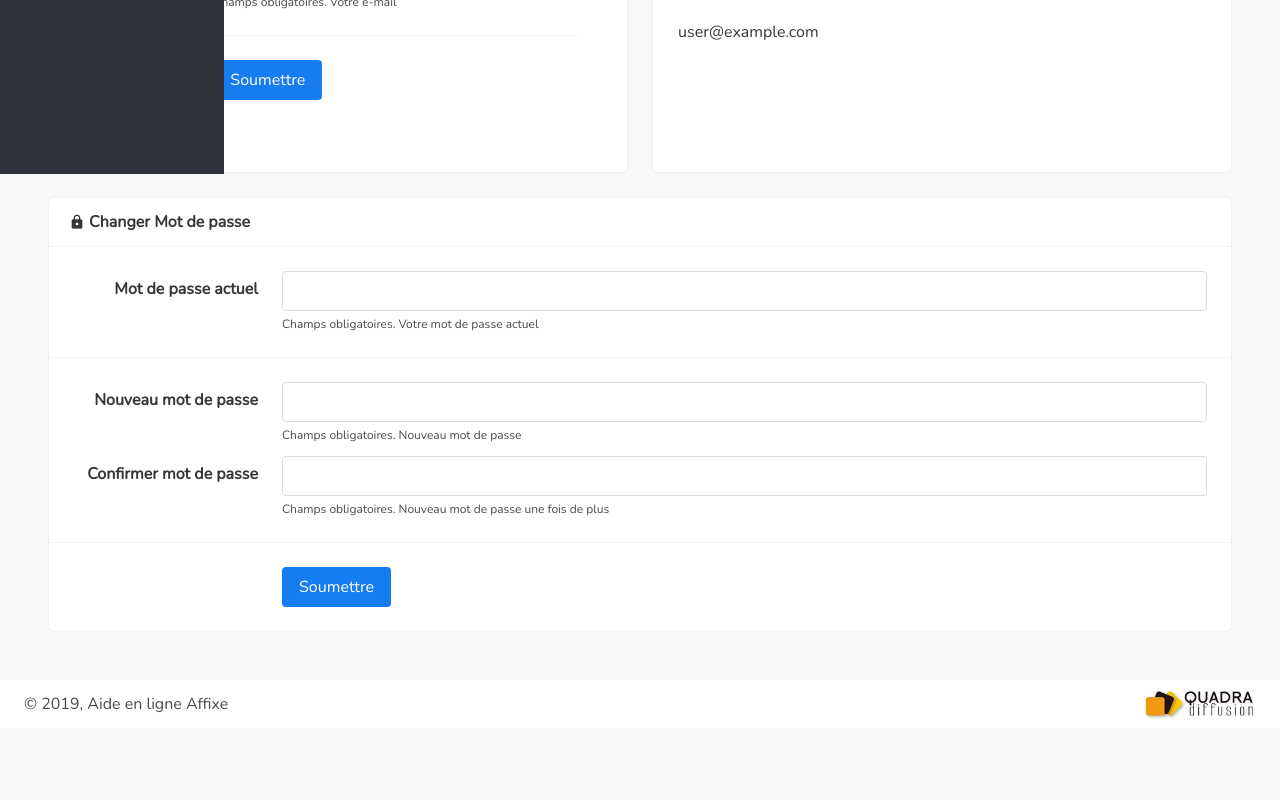
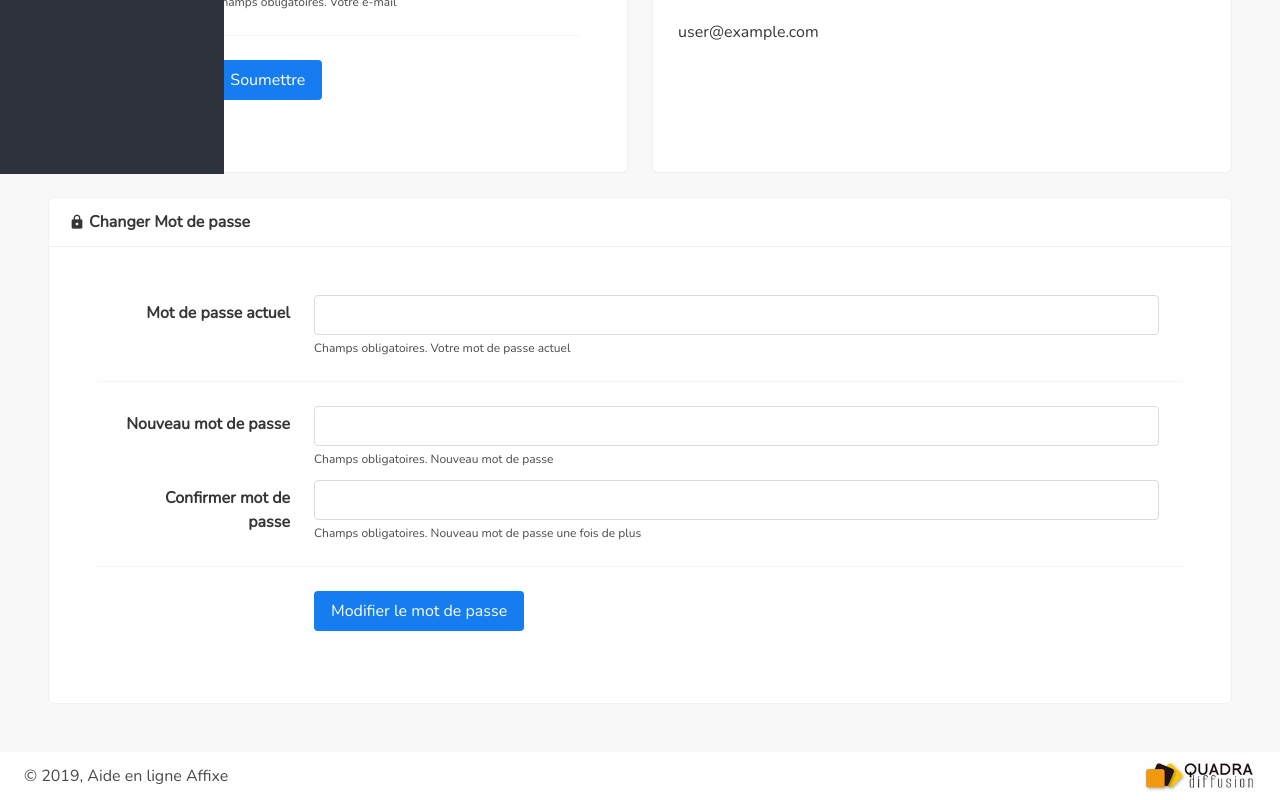
Before and after one commit to Carofif/dashboardaideenligneaffixe, a Vue app: page /profile in a window 1280 px wide. Shown: the part 626-1426 px from the top of the page. Before the commit the page ends 1354 px from the top, so only its background shows below. Built offline with nearby package versions, Linux system fonts and the light colour scheme; no server answers; sample sign-in values are in the browser's storage.

Commit message:
Modification password

```diff
--- a/src/components/PasswordUpdateForm.vue
+++ b/src/components/PasswordUpdateForm.vue
@@ -1,32 +1,34 @@
 <template>
   <card-component title="Changer Mot de passe" icon="lock">
-    <form @submit.prevent="submit">
-      <b-field horizontal label="Mot de passe actuel" message="Champs obligatoires. Votre mot de passe actuel">
-        <b-input name="password_current" type="password" v-model="form.password_current" required
-                 autcomplete="current-password"/>
+    <section class="section is-main-section">
+      <b-field horizontal label="Mot de passe actuel"
+      :type="password_current.type"
+      :message="password_current.msg">
+        <b-input name="password_current" type="password" v-model="password_current.value" @blur="validPassword(password_current)"  required/>
       </b-field>
       <hr>
-      <b-field horizontal label="Nouveau mot de passe" message="Champs obligatoires. Nouveau mot de passe">
-        <b-input name="password" type="password" v-model="form.password" required autocomplete="new-password"/>
+      <b-field horizontal label="Nouveau mot de passe"
+      :type="newPassword.type"
+      :message="newPassword.msg">
+        <b-input name="password" type="password" v-model="newPassword.value" @blur="validPassword(newPassword)" required />
       </b-field>
-      <b-field horizontal label="Confirmer mot de passe" message="Champs obligatoires. Nouveau mot de passe une fois de plus">
-        <b-input name="password_confirmation" type="password" v-model="form.password_confirmation" required
-                 autocomplete="new-password"/>
+      <b-field horizontal label="Confirmer mot de passe"
+         :type="password_confirmation.type"
+         :message="password_confirmation.msg">
+        <b-input name="password_confirmation"
+        type="password" v-model="password_confirmation.value" @blur="validPassword(password_confirmation)" required/>
       </b-field>
       <hr>
       <b-field horizontal>
-        <div class="control">
-          <button type="submit" class="button is-info" :class="{'is-loading':isLoading}">
-            Soumettre
-          </button>
-        </div>
+        <b-button :loading="loadingSave" class="is-info ml" @click="changePass()">Modifier le mot de passe</b-button>
       </b-field>
-    </form>
+    </section>
   </card-component>
 </template>
 
 <script>
 import CardComponent from '@/components/CardComponent'
+import firebase from 'firebase'
 export default {
   name: 'PasswordUpdateForm',
   components: {
@@ -34,25 +36,62 @@ export default {
   },
   data () {
     return {
-      isLoading: false,
-      form: {
-        password_current: null,
-        password: null,
-        password_confirmation: null
+      loadingSave: false,
+      password_current: {
+        value: '',
+        msg: 'Champs obligatoires. Votre mot de passe actuel',
+        type: ''
+      },
+      newPassword: {
+        value: '',
+        msg: 'Champs obligatoires. Nouveau mot de passe',
+        type: ''
+      },
+      password_confirmation: {
+        value: '',
+        msg: 'Champs obligatoires. Nouveau mot de passe une fois de plus',
+        type: ''
       }
     }
   },
   methods: {
-    submit () {
-      this.isLoading = true
-      setTimeout(() => {
-        this.isLoading = false
-        this.$buefy.snackbar.open({
-          message: 'Mise à jour',
-          queue: false
-        }, 500)
-      })
+    async changePass () {
+      try {
+        // this.loadingSave = true
+        const currentUser = firebase.auth().currentUser
+        const credential = firebase.auth.EmailAuthProvider.credential(
+          currentUser.email,
+          this.password_current.value
+        )
+        await currentUser.reauthenticateWithCredential(credential)
+        await currentUser.updatePassword(this.newPassword.value)
+        console.log("C'est bon")
+      } catch (error) {
+        console.log("Ce n'est pas bon", error)
+      }
+    },
+    validPassword (pass) {
+      const re = /^(?=.*[A-Z])(?=.*[a-z])([\w]{8,15})$/i
+      if (re.test(pass.value)) {
+        pass.type = 'is-success'
+        pass.msg = ''
+        return true
+      }
+      pass.type = 'is-danger'
+      pass.msg = 'Au moins une lettre majuscule, une lettre miniscule et au moins 8 caracteres'
+      return false
+    },
+    validPassword_confirmation () {
+      if (this.password_confirmation.value === this.newPassword.value && this.password_confirmation.value.length) {
+        this.password_confirmation.type = 'is-success'
+        this.password_confirmation.msg = ''
+        return true
+      }
+      this.password_confirmation.type = 'is-danger'
+      this.password_confirmation.msg = 'Entrez une value correcte'
+      return false
     }
+
   }
 }
 </script>
```
